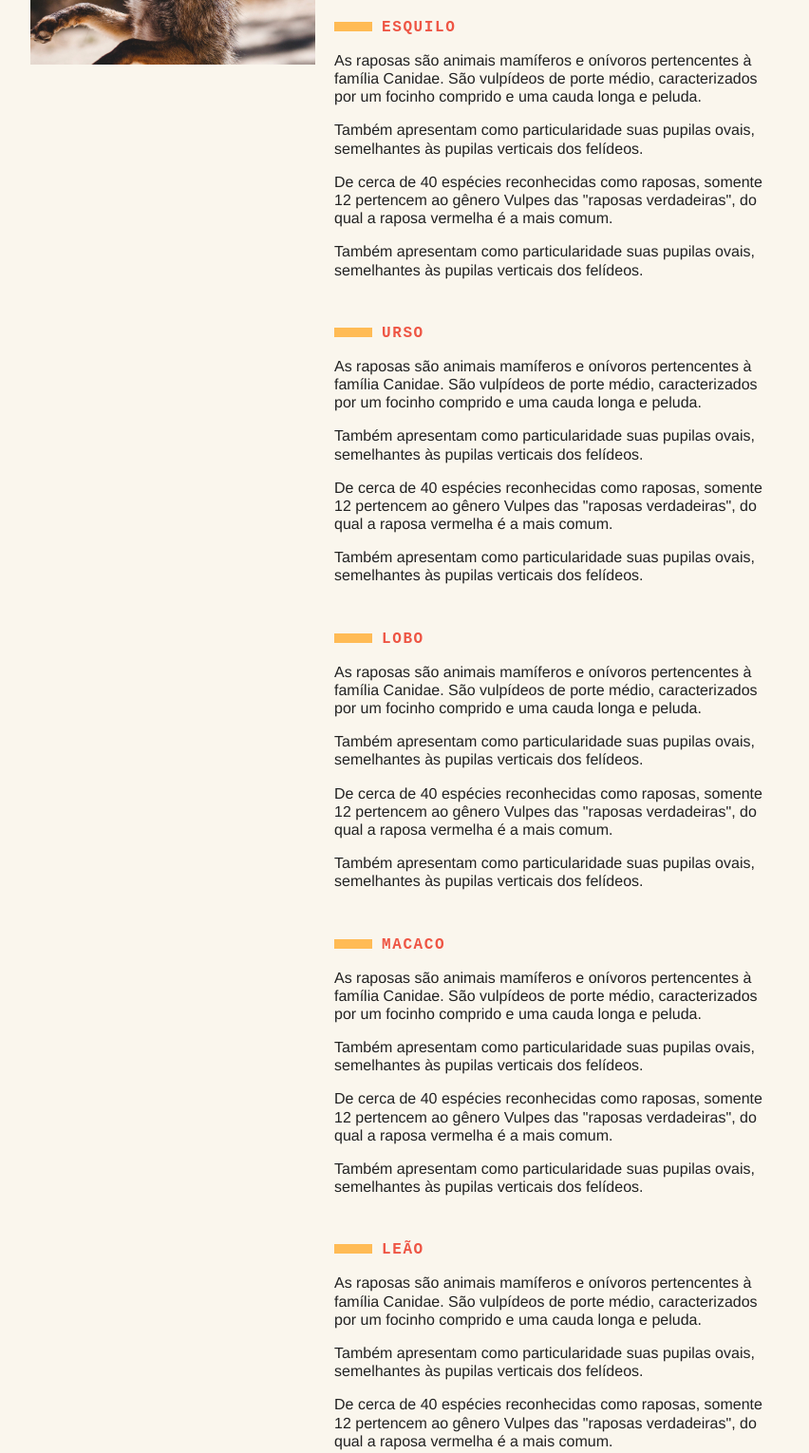
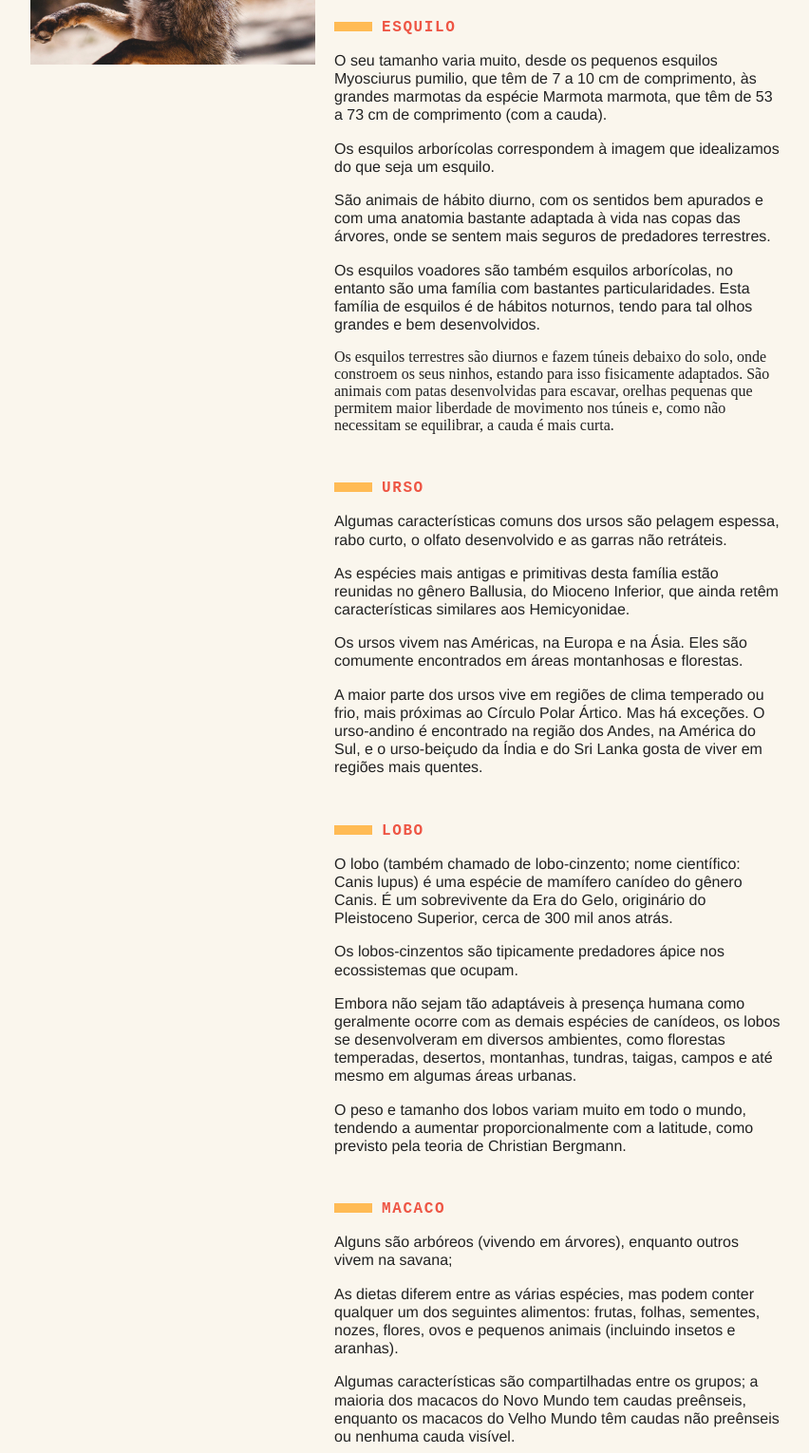
Before and after one commit to EndriwBraga/animais-fantasticos-origamid, a plain HTML site: page index.html in a window 1280 px wide. Shown: the part 660-2190 px from the top of the page at 95% size, without its empty margins (268-1120 px from the left). Drawn offline with Linux system fonts and the light colour scheme.

Commit message:
modificações na section de animais e dados

```diff
--- a/index.html
+++ b/index.html
@@ -52,48 +52,60 @@
 
       <section>
         <h2>Esquilo</h2>
-        <p>As raposas são animais mamíferos e onívoros pertencentes à família Canidae. São vulpídeos de porte médio, caracterizados
-          por um focinho comprido e uma cauda longa e peluda.</p>
-        <p>Também apresentam como particularidade suas pupilas ovais, semelhantes às pupilas verticais dos felídeos.</p>
-        <p>De cerca de 40 espécies reconhecidas como raposas, somente 12 pertencem ao gênero Vulpes das "raposas verdadeiras", do
-          qual a raposa vermelha é a mais comum.</p>
-        <p>Também apresentam como particularidade suas pupilas ovais, semelhantes às pupilas verticais dos felídeos.</p>
+        <p>O seu tamanho varia muito, desde os pequenos esquilos Myosciurus pumilio, que têm de 7 a 10 cm de comprimento, às grandes marmotas da espécie
+          Marmota marmota, que têm de 53 a 73 cm de comprimento (com a cauda).</p>
+        <p>Os esquilos arborícolas correspondem à imagem que idealizamos do que seja um esquilo. </p>
+        <p>São animais de hábito diurno, com os sentidos bem apurados e com uma anatomia bastante adaptada à vida nas copas das árvores,
+          onde se sentem mais seguros de predadores terrestres.</p>
+        <p>Os esquilos voadores são também esquilos arborícolas, no entanto são uma família com bastantes particularidades.
+          Esta família de esquilos é de hábitos noturnos, tendo para tal olhos grandes e bem desenvolvidos.</p>
+          Os esquilos terrestres são diurnos e fazem túneis debaixo do solo, onde constroem os seus ninhos, estando para isso fisicamente
+          adaptados. São animais com patas desenvolvidas para escavar, orelhas pequenas que permitem maior liberdade de movimento nos túneis
+          e, como não necessitam se equilibrar, a cauda é mais curta.
       </section>
+
       <section>
         <h2>Urso</h2>
-        <p>As raposas são animais mamíferos e onívoros pertencentes à família Canidae. São vulpídeos de porte médio, caracterizados
-          por um focinho comprido e uma cauda longa e peluda.</p>
-        <p>Também apresentam como particularidade suas pupilas ovais, semelhantes às pupilas verticais dos felídeos.</p>
-        <p>De cerca de 40 espécies reconhecidas como raposas, somente 12 pertencem ao gênero Vulpes das "raposas verdadeiras", do
-          qual a raposa vermelha é a mais comum.</p>
-        <p>Também apresentam como particularidade suas pupilas ovais, semelhantes às pupilas verticais dos felídeos.</p>
+        <p>Algumas características comuns dos ursos são pelagem espessa, rabo curto, o olfato desenvolvido e as garras não retráteis.</p>
+        <p>As espécies mais antigas e primitivas desta família estão reunidas no gênero Ballusia, do Mioceno Inferior,
+          que ainda retêm características similares aos Hemicyonidae.</p>
+        <p>Os ursos vivem nas Américas, na Europa e na Ásia. Eles são comumente encontrados em áreas montanhosas e florestas.</p>
+        <p>A maior parte dos ursos vive em regiões de clima temperado ou frio, mais próximas ao Círculo Polar Ártico.
+          Mas há exceções. O urso-andino é encontrado na região dos Andes, na América do Sul, e o urso-beiçudo da Índia e do
+          Sri Lanka gosta de viver em regiões mais quentes.</p>
       </section>
+
       <section>
         <h2>Lobo</h2>
-        <p>As raposas são animais mamíferos e onívoros pertencentes à família Canidae. São vulpídeos de porte médio, caracterizados
-          por um focinho comprido e uma cauda longa e peluda.</p>
-        <p>Também apresentam como particularidade suas pupilas ovais, semelhantes às pupilas verticais dos felídeos.</p>
-        <p>De cerca de 40 espécies reconhecidas como raposas, somente 12 pertencem ao gênero Vulpes das "raposas verdadeiras", do
-          qual a raposa vermelha é a mais comum.</p>
-        <p>Também apresentam como particularidade suas pupilas ovais, semelhantes às pupilas verticais dos felídeos.</p>
+        <p>O lobo (também chamado de lobo-cinzento; nome científico: Canis lupus) é uma espécie de mamífero canídeo do gênero Canis.
+            É um sobrevivente da Era do Gelo, originário do Pleistoceno Superior, cerca de 300 mil anos atrás. </p>
+        <p> Os lobos-cinzentos são tipicamente predadores ápice nos ecossistemas que ocupam.</p>
+        <p>Embora não sejam tão adaptáveis à presença humana como geralmente ocorre com as demais espécies de canídeos,
+            os lobos se desenvolveram em diversos ambientes, como florestas temperadas, desertos, montanhas, tundras, taigas,
+            campos e até mesmo em algumas áreas urbanas.</p>
+        <p>O peso e tamanho dos lobos variam muito em todo o mundo, tendendo a aumentar proporcionalmente com a latitude,
+            como previsto pela teoria de Christian Bergmann.</p>
       </section>
+
       <section>
         <h2>Macaco</h2>
-        <p>As raposas são animais mamíferos e onívoros pertencentes à família Canidae. São vulpídeos de porte médio, caracterizados
-          por um focinho comprido e uma cauda longa e peluda.</p>
-        <p>Também apresentam como particularidade suas pupilas ovais, semelhantes às pupilas verticais dos felídeos.</p>
-        <p>De cerca de 40 espécies reconhecidas como raposas, somente 12 pertencem ao gênero Vulpes das "raposas verdadeiras", do
-          qual a raposa vermelha é a mais comum.</p>
-        <p>Também apresentam como particularidade suas pupilas ovais, semelhantes às pupilas verticais dos felídeos.</p>
+        <p> Alguns são arbóreos (vivendo em árvores), enquanto outros vivem na savana;</p>
+        <p>As dietas diferem entre as várias espécies, mas podem conter qualquer um dos seguintes alimentos: frutas,
+            folhas, sementes, nozes, flores, ovos e pequenos animais (incluindo insetos e aranhas).</p>
+        <p>Algumas características são compartilhadas entre os grupos; a maioria dos macacos do Novo Mundo tem caudas preênseis,
+            enquanto os macacos do Velho Mundo têm caudas não preênseis ou nenhuma cauda visível.</p>
+        <p>Os macacos do Velho Mundo têm visão tricromática de cores como a dos humanos, enquanto os macacos do Novo Mundo podem ser tricromáticos,
+            dicromáticos ou - como nos macacos-coruja e grandes galagos - monocromáticos.</p>
       </section>
+
       <section>
         <h2>Leão</h2>
-        <p>As raposas são animais mamíferos e onívoros pertencentes à família Canidae. São vulpídeos de porte médio, caracterizados
-          por um focinho comprido e uma cauda longa e peluda.</p>
-        <p>Também apresentam como particularidade suas pupilas ovais, semelhantes às pupilas verticais dos felídeos.</p>
-        <p>De cerca de 40 espécies reconhecidas como raposas, somente 12 pertencem ao gênero Vulpes das "raposas verdadeiras", do
-          qual a raposa vermelha é a mais comum.</p>
-        <p>Também apresentam como particularidade suas pupilas ovais, semelhantes às pupilas verticais dos felídeos.</p>
+        <p>O leão é uma espécie de mamífero carnívoro do gênero Panthera e da família Felidae.</p>
+        <p> A espécie é atualmente encontrada na África subsaariana e na Ásia, com uma única
+            população remanescente em perigo, no Parque Nacional da Floresta de Gir, Gujarat, Índia.</p>
+        <p>Foi extinto na África do Norte e no Sudoeste Asiático em tempos históricos, e até o Pleistoceno Superior, há cerca de 10 000 anos.</p>
+        <p>A pelagem é unicolor de coloração castanha, e os machos apresentam uma juba característica. Uma das características
+            mais marcantes da espécie é a presença de um tufo de pelos pretos na cauda, que também possui uma espora.</p>
       </section>
     </div>
   </section>
@@ -118,10 +130,10 @@
       <img src="img/mapa.png">
     </div>
     <ul class="dados">
-      <li>contato@origamid.com</li>
-      <li>+55 (21) 9999-9999</li>
-      <li>Rua do Conde, nº 21</li>
-      <li>Rio de Janeiro - RJ</li>
+      <li>endriwbragalisboa@gmail.com</li>
+      <li>+55 (53) 999 25 05 27</li>
+      <li>Barão do Rio Branco, nº 1</li>
+      <li>Santa Vitoria do Palmar - RS</li>
     </ul>
   </section>
 
```
